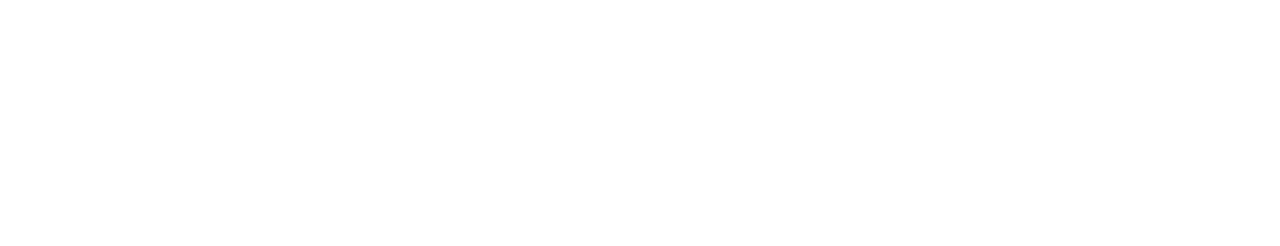
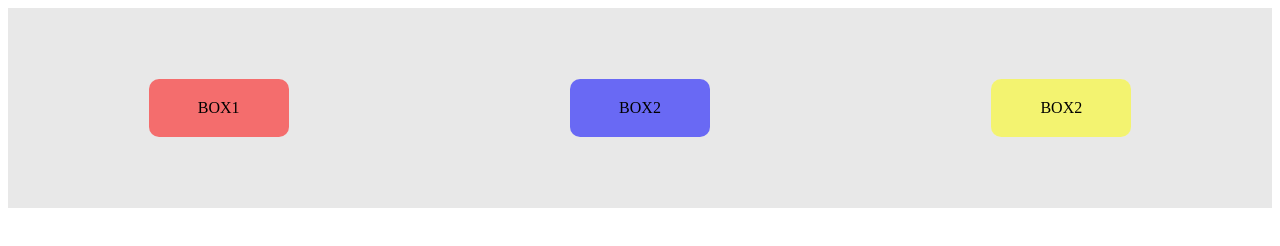
Before and after one commit to karolisst/11-11, a plain HTML site: page index.html in a window 1280 px wide. Drawn offline with Linux system fonts and the light colour scheme.

Commit message:
added flex container

```diff
--- a/index.html
+++ b/index.html
@@ -11,7 +11,11 @@
 </head>
 
 <body>
-<div></div>
+<div class="flexbox">
+  <div>BOX1</div>
+  <div>BOX2</div>
+  <div>BOX2</div>
+</div>
 </body>
 
 </html>
--- a/style.css
+++ b/style.css
@@ -0,0 +1,33 @@
+.flexbox {
+    background-color: rgba(220, 220, 220, 0.641);
+    display: flex;
+    flex-direction: row;
+    height: 200px;
+    justify-content: space-around;
+    flex-wrap: wrap;
+    align-items: center;
+}
+
+.flexbox div:first-child {
+    background-color: rgba(255, 0, 0, 0.53);
+    padding: 20px;
+    border-radius: 10px;
+    width: 100px;
+    text-align: center;
+}
+
+.flexbox div:nth-child(2) {
+    background-color: rgba(0, 0, 255, 0.544);
+    padding: 20px;
+    border-radius: 10px;
+    width: 100px;
+    text-align: center;
+}
+
+.flexbox div:last-child {
+    background-color: rgba(255, 255, 0, 0.514);
+    padding: 20px;
+    border-radius: 10px;
+    width: 100px;
+    text-align: center;
+}
```
